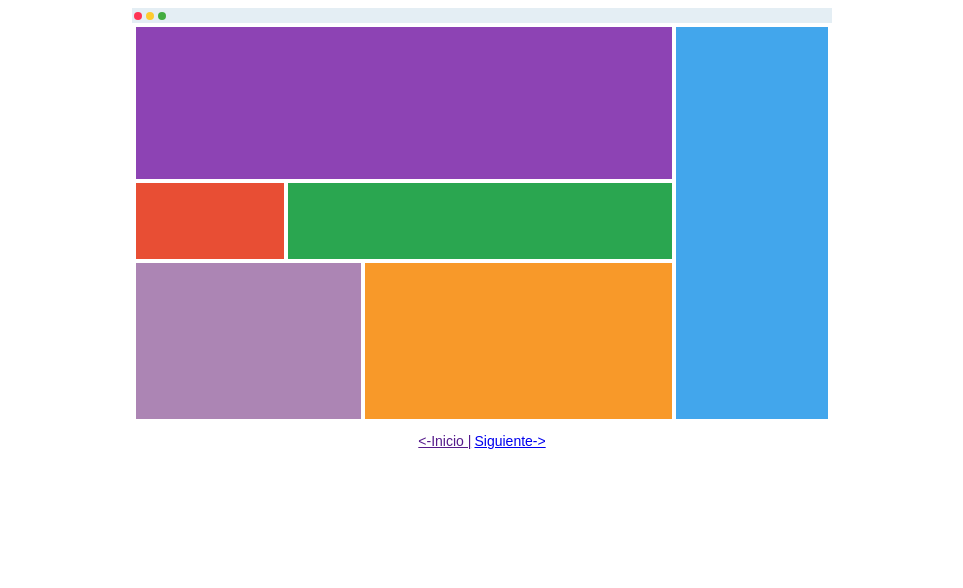
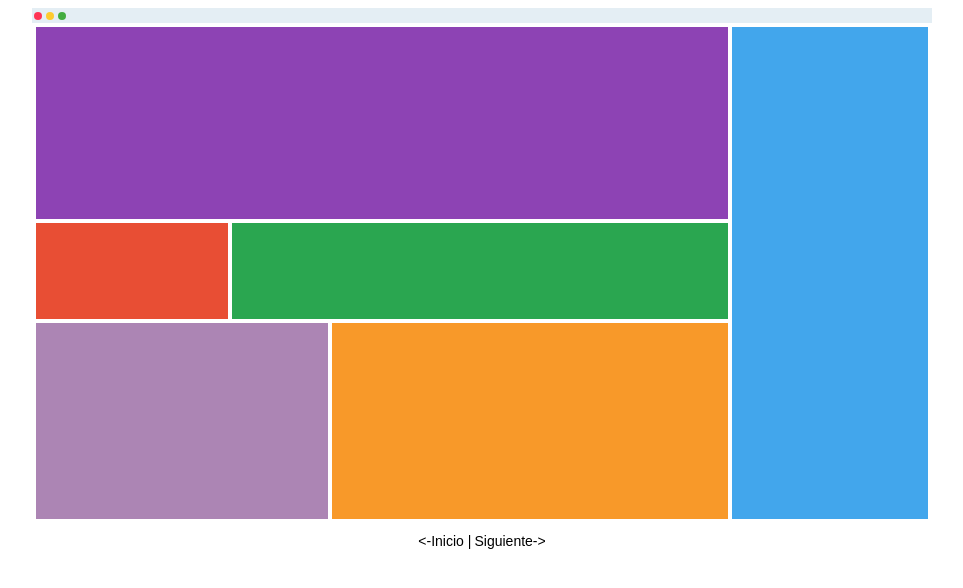
Before and after one commit to danielaorvzco/Web, a plain HTML site: page Actividad 11 - Grid/index.html in a window 1280 px wide. Shown: the whole page, without its empty margins (158-1121 px from the left). Drawn offline with Linux system fonts and the light colour scheme.

Commit message:
Cmabiar proporciones de los contenedores y estilo de <a>

```diff
--- a/Actividad 11 - Grid/styleGrid.css
+++ b/Actividad 11 - Grid/styleGrid.css
@@ -1,6 +1,6 @@
 .encabezado {
     background-color: rgb(228, 238, 244);
-    width: 700px;
+    width: 900px;
     height: 15px;
     margin: 0 auto;
     display: flex;
@@ -37,11 +37,9 @@
 }
 
 .container {
-    width: 700px;
-    height: 400px;
+    width: 900px;
+    height: 500px;
     margin: 0 auto;
-    /* outline: 4px solid;
-    outline-width: 1px; */
     display: grid;
     grid-template-columns: repeat(9, 1fr);
     grid-template-rows: repeat(5, 1fr);
@@ -96,7 +94,7 @@
 }
 
 .links {
-    width: 500px;
+    width: 900px;
     margin: 0 auto;
     display: flex;
     flex-direction: row;
@@ -108,6 +106,13 @@
 a {
     font-family: Arial, Helvetica, sans-serif;
     font-size: 14px;
+    text-decoration: transparent;
+    color: black;
+}
+
+a:hover {
+    color: gray;
+    opacity: 90%;
 }
 
 .blanco {
--- a/Actividad 11 - Grid/styleGrid2.css
+++ b/Actividad 11 - Grid/styleGrid2.css
@@ -1,6 +1,6 @@
 .encabezado {
     background-color: rgb(228, 238, 244);
-    width: 700px;
+    width: 900px;
     height: 15px;
     margin: 0 auto;
     display: flex;
@@ -37,11 +37,9 @@
 }
 
 .container {
-    width: 700px;
-    height: 400px;
+    width: 900px;
+    height: 500px;
     margin: 0 auto;
-    /* outline: 4px solid;
-    outline-width: 1px; */
     display: grid;
     grid-template-columns: repeat(12, 1fr);
     grid-template-rows: repeat(14, 1fr);
@@ -105,7 +103,7 @@
 }
 
 .links {
-    width: 500px;
+    width: 900px;
     margin: 0 auto;
     display: flex;
     flex-direction: row;
@@ -117,6 +115,13 @@
 a {
     font-family: Arial, Helvetica, sans-serif;
     font-size: 14px;
+    text-decoration: transparent;
+    color: black;
+}
+
+a:hover {
+    color: gray;
+    opacity: 90%;
 }
 
 .blanco {
--- a/Actividad 11 - Grid/styleGrid3.css
+++ b/Actividad 11 - Grid/styleGrid3.css
@@ -1,6 +1,6 @@
 .encabezado {
     background-color: rgb(228, 238, 244);
-    width: 700px;
+    width: 900px;
     height: 15px;
     margin: 0 auto;
     display: flex;
@@ -37,11 +37,9 @@
 }
 
 .container {
-    width: 700px;
-    height: 400px;
+    width: 900px;
+    height: 500px;
     margin: 0 auto;
-    /* outline: 4px solid;
-    outline-width: 1px; */
     display: grid;
     grid-template-columns: repeat(17, 1fr);
     grid-template-rows: repeat(11, 1fr);
@@ -178,7 +176,7 @@
 }
 
 .links {
-    width: 500px;
+    width: 900px;
     margin: 0 auto;
     display: flex;
     flex-direction: row;
@@ -190,6 +188,13 @@
 a {
     font-family: Arial, Helvetica, sans-serif;
     font-size: 14px;
+    text-decoration: transparent;
+    color: black;
+}
+
+a:hover {
+    color: gray;
+    opacity: 90%;
 }
 
 .blanco {
```
